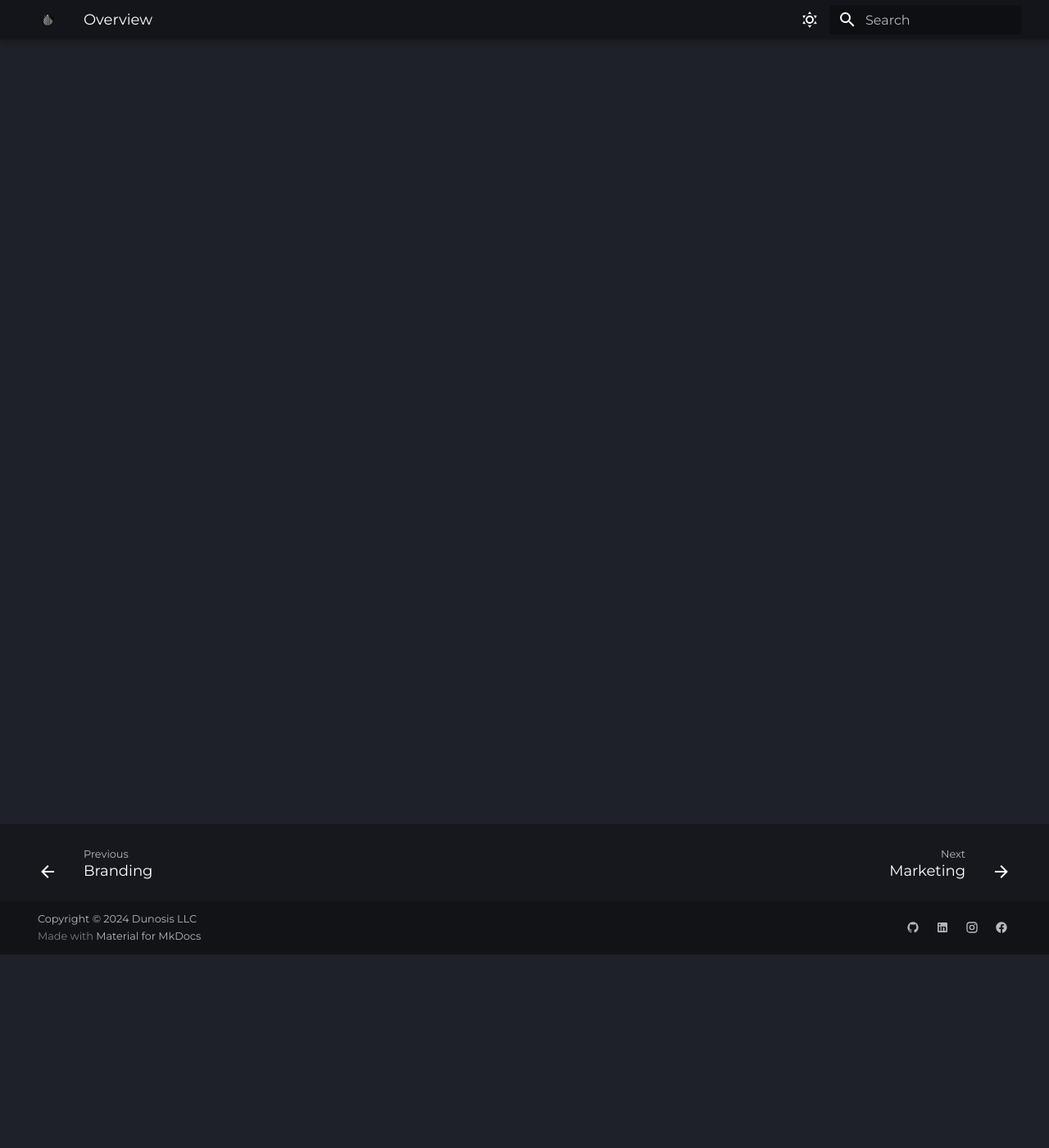
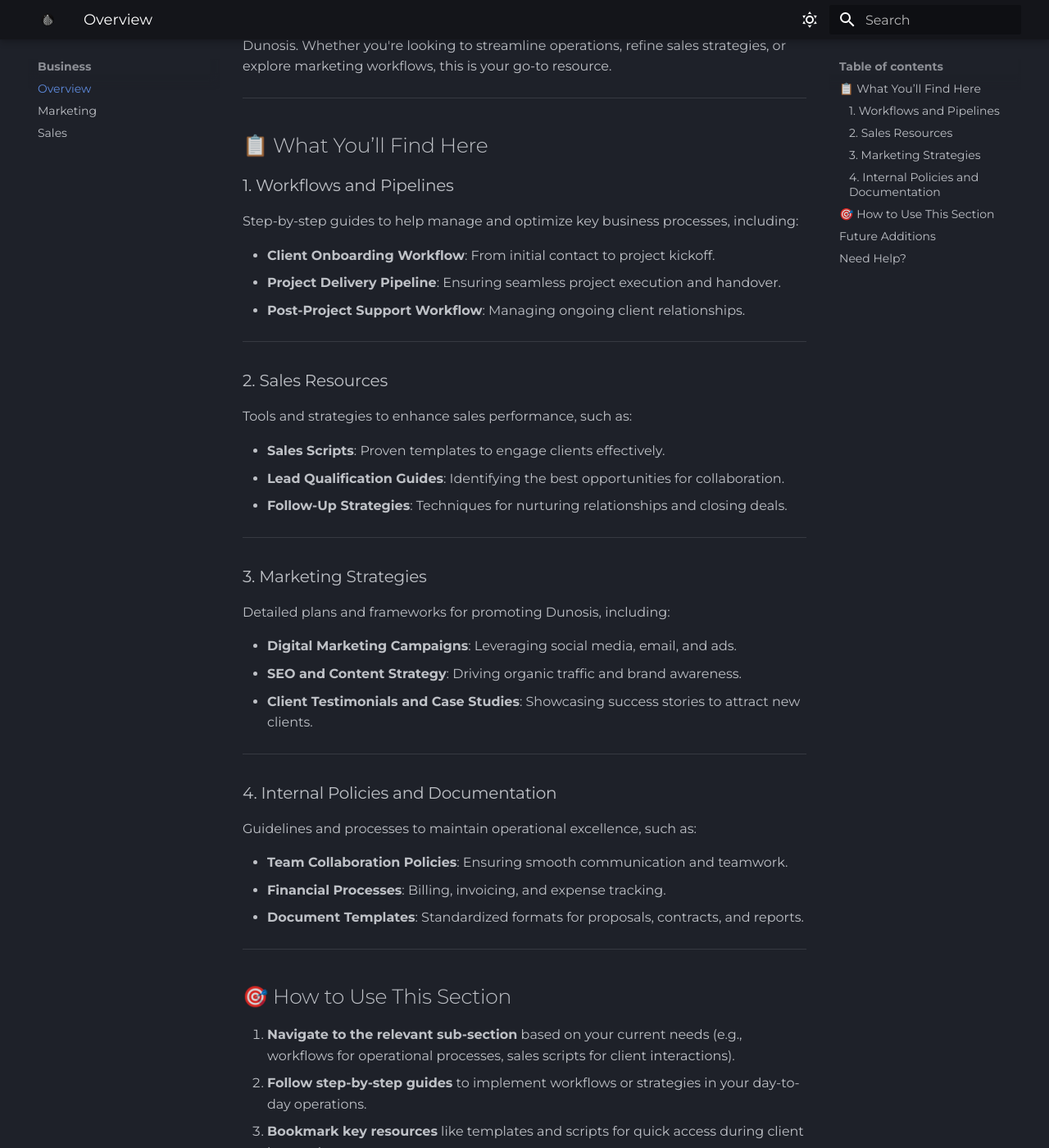
Before and after one commit to wesordonez/dunosis-web-docs, an MkDocs documentation site: the page built from docs/business/business-overview.md, in a window 1280 px wide and 1400 px high, scrolled down 236 px. Shown: the whole window at 82% size. Built offline with MkDocs 1.6.1 and Material for MkDocs 9.7.7, drawn with Linux system fonts in a browser that asks for light colours; some of the changed text lies outside the part shown.

Commit message:
added business overview content and work in progress labels to marketing and sales

```diff
--- a/docs/business/business-overview.md
+++ b/docs/business/business-overview.md
@@ -1 +1,74 @@
 # Business Overview
+
+Welcome to the **Business** section of the Dunosis Documentation! This area is dedicated to all the resources, workflows, and strategies that drive the success of Dunosis. Whether you're looking to streamline operations, refine sales strategies, or explore marketing workflows, this is your go-to resource.
+
+---
+
+## 📋 What You’ll Find Here
+
+### 1. Workflows and Pipelines
+Step-by-step guides to help manage and optimize key business processes, including:
+
+- **Client Onboarding Workflow**: From initial contact to project kickoff.
+- **Project Delivery Pipeline**: Ensuring seamless project execution and handover.
+- **Post-Project Support Workflow**: Managing ongoing client relationships.
+
+---
+
+### 2. Sales Resources
+Tools and strategies to enhance sales performance, such as:
+
+- **Sales Scripts**: Proven templates to engage clients effectively.
+- **Lead Qualification Guides**: Identifying the best opportunities for collaboration.
+- **Follow-Up Strategies**: Techniques for nurturing relationships and closing deals.
+
+---
+
+### 3. Marketing Strategies
+Detailed plans and frameworks for promoting Dunosis, including:
+
+- **Digital Marketing Campaigns**: Leveraging social media, email, and ads.
+- **SEO and Content Strategy**: Driving organic traffic and brand awareness.
+- **Client Testimonials and Case Studies**: Showcasing success stories to attract new clients.
+
+---
+
+### 4. Internal Policies and Documentation
+Guidelines and processes to maintain operational excellence, such as:
+
+- **Team Collaboration Policies**: Ensuring smooth communication and teamwork.
+- **Financial Processes**: Billing, invoicing, and expense tracking.
+- **Document Templates**: Standardized formats for proposals, contracts, and reports.
+
+---
+
+## 🎯 How to Use This Section
+
+1. **Navigate to the relevant sub-section** based on your current needs (e.g., workflows for operational processes, sales scripts for client interactions).
+2. **Follow step-by-step guides** to implement workflows or strategies in your day-to-day operations.
+3. **Bookmark key resources** like templates and scripts for quick access during client interactions.
+
+---
+
+## Future Additions
+
+This section will continuously evolve with new resources and insights. Upcoming additions include:
+
+- **Client Retention Strategies**
+- **Advanced Reporting Dashboards**
+- **Templates for Business Proposals and Pitches**
+
+If you have suggestions for resources to include, feel free to reach out!
+
+---
+
+## Need Help?
+
+Have questions or need assistance with a business process? Contact us:
+
+- 📧 **Email**: [info@dunosis.com](mailto:info@dunosis.com)
+- 📞 **Phone**: +1 (708) 669-9225
+
+Let’s work together to make your business processes efficient and effective.
+
+---
```
Also changed, not shown: docs/business/marketing.md (+2 -0 lines), docs/business/sales.md (+2 -0 lines).
